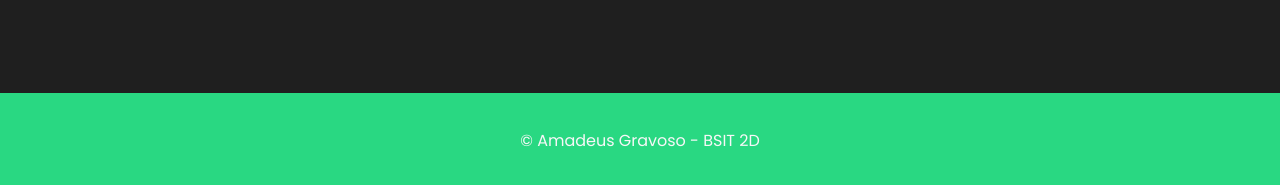
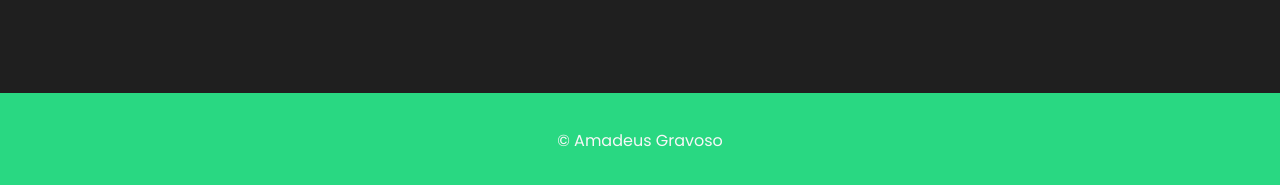
Before and after one commit to Prox-C/Prox-C.github.io, a plain HTML site: page index.html in a window 1280 px wide. Shown: the part 3801-3986 px from the top of the page. Drawn offline with Linux system fonts and the light colour scheme.

Commit message:
Update index.html

```diff
--- a/index.html
+++ b/index.html
@@ -172,7 +172,7 @@
 
     <footer>
         <div class="container">
-            &copy; Amadeus Gravoso - BSIT 2D
+            &copy; Amadeus Gravoso
         </div>
     </footer>
 
```
